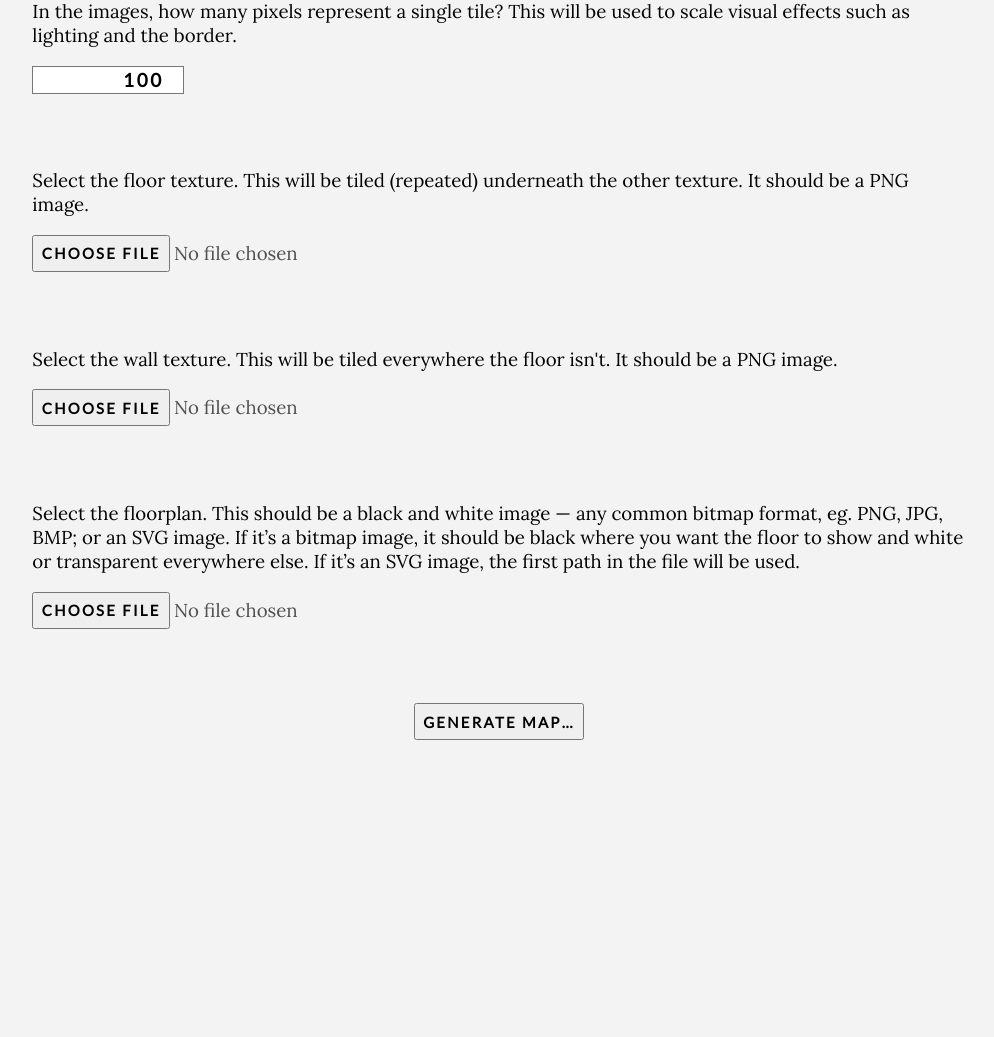
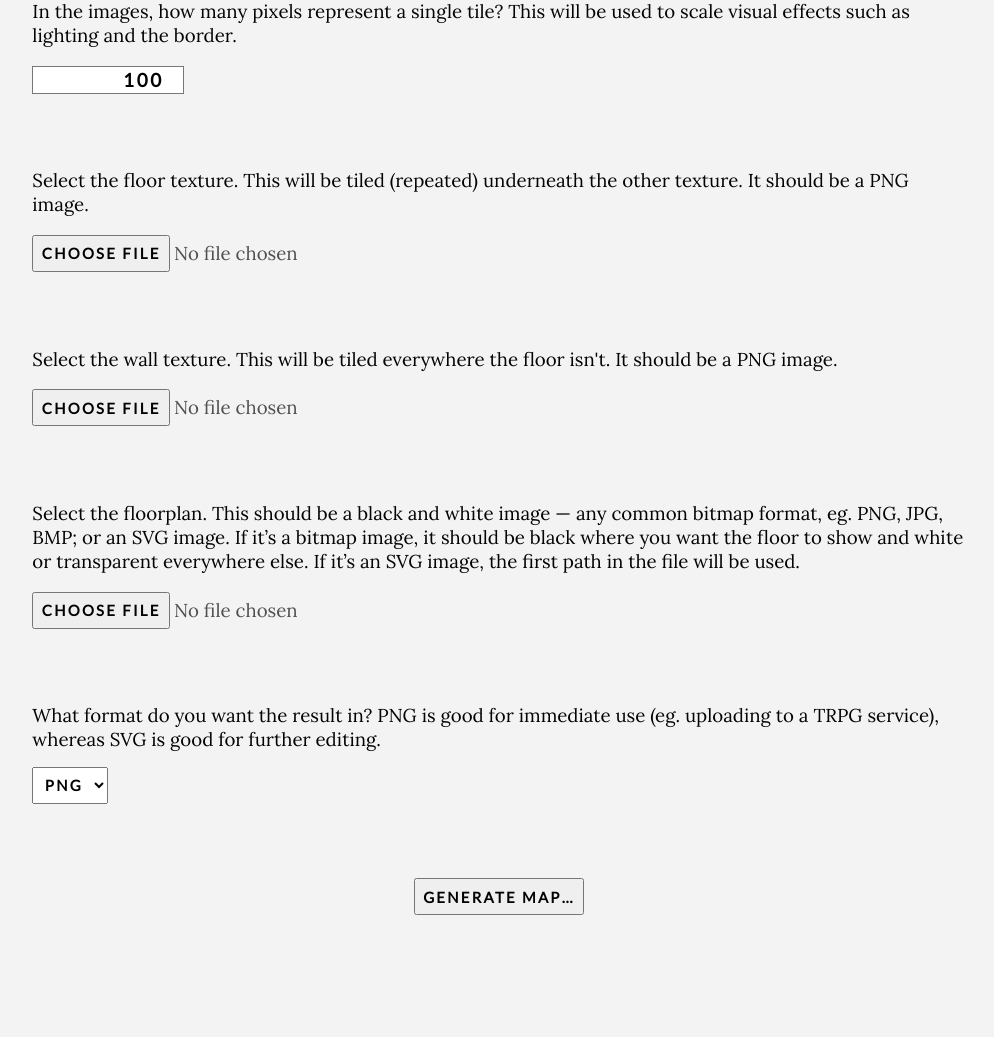
Before and after one commit to detly/dumat, a Flask app: page / in a window 1280 px wide. Shown: the part 99-1136 px from the top of the page, without its empty margins (141-1135 px from the left). Before the commit the page ends 839 px from the top, so only its background shows below. Run offline with Flask 2, Linux system fonts and the light colour scheme.

Commit message:
Added PNG/SVG selection to web form.

```diff
--- a/dungeon/web/app.py
+++ b/dungeon/web/app.py
@@ -40,30 +40,58 @@ def error():
     """ Display errors. """
     return render_template('error.html')
 
-
-@app.route("/map.svg", methods=['POST'])
-def process():
-    """ Process submitted form data. """
+def make_map(request, as_png):
+    format = request.form['format']
     tile_size = int(request.form['size'])
     wall_file = request.files['walls']
     floor_file = request.files['floor']
     floorplan_file = request.files['floorplan']
 
+    if as_png:
+        content_type = 'image/png'
+    else:
+        content_type = 'image/svg+xml'
+
     try:
-        room_doc = render_room(
+        room_data = render_room(
             floor_file.read(),
             wall_file.read(),
             floorplan_file.read(),
-            tile_size
+            tile_size,
+            as_png
         )
     except ValueError as ve:
         flash(str(ve))
         return redirect(url_for('error'))
 
     # Create response
-    response = make_response(room_doc)
-    response.headers['Content-Type'] = 'image/svg+xml'
+    response = make_response(room_data)
+    response.headers['Content-Type'] = content_type
     return response
+
+@app.route("/map.svg", methods=['POST'])
+def map_svg():
+    return make_map(request, as_png=False)
+
+@app.route("/map.png", methods=['POST'])
+def map_png():
+    return make_map(request, as_png=True)
+
+@app.route("/map", methods=['POST'])
+def process():
+    """ Process submitted form data. """
+    format = request.form['format']
+
+    try:
+        node = {
+            'png': 'map_png',
+            'svg': 'map_svg'
+        }[format]
+    except KeyError:
+        flash("The output format you selected is not supported.")
+        return redirect(url_for('error'))
+    else:
+        return redirect(url_for(node, _method='POST'), code=307)
 
 
 def main():
--- a/dungeon/web/templates/index.html
+++ b/dungeon/web/templates/index.html
@@ -5,7 +5,7 @@
 {% block content %}
 <h1>Dungeon generator</h1>
 
-<form action="map.svg" method="POST" enctype="multipart/form-data">
+<form action="map" method="POST" enctype="multipart/form-data">
     <p>
     <label for="size">
     In the images, how many pixels represent a single tile? This will be used to
@@ -46,7 +46,6 @@
     <input id="floorplan" name="floorplan" type="file" required="true">
     </p>
 
-    <!--
     <p>
     <label for="format">
     What format do you want the result in? PNG is good for immediate use (eg.
@@ -58,7 +57,6 @@
         <option value="svg">SVG</option>
     </select>
     </p>
-    -->
 
     <p class="submission">
     <button type="submit">Generate map&hellip;</button>
```
